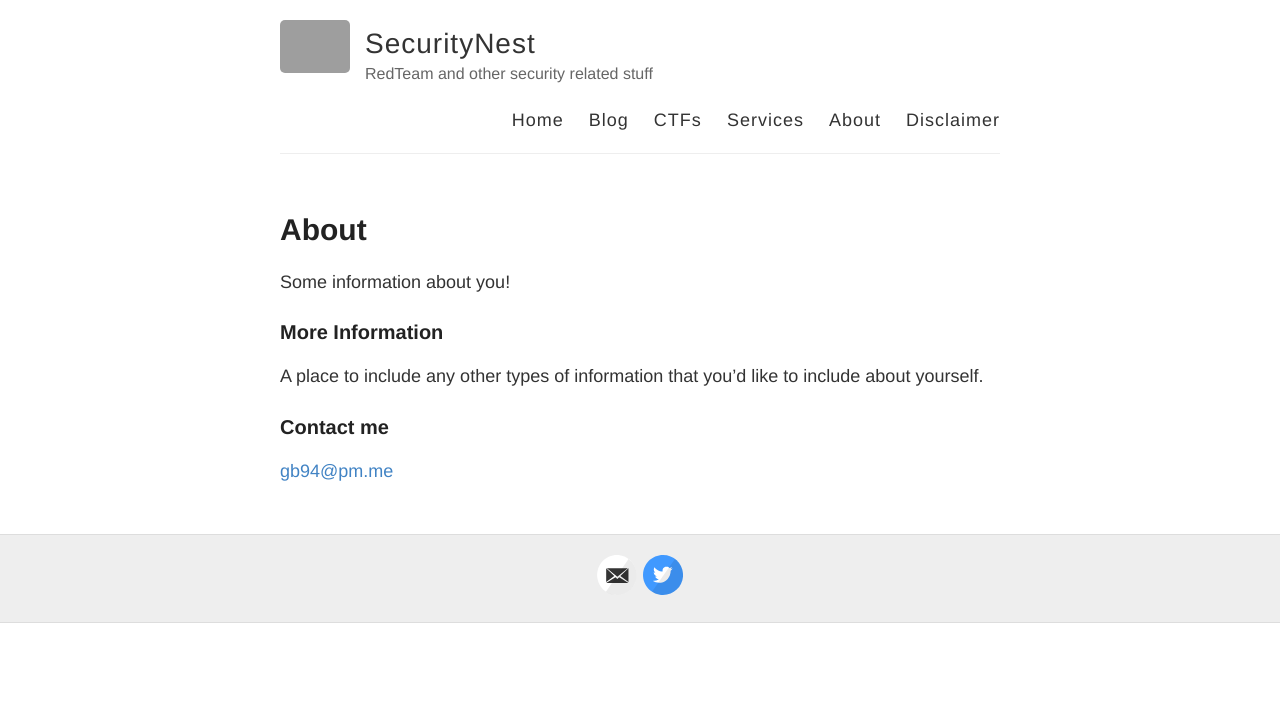
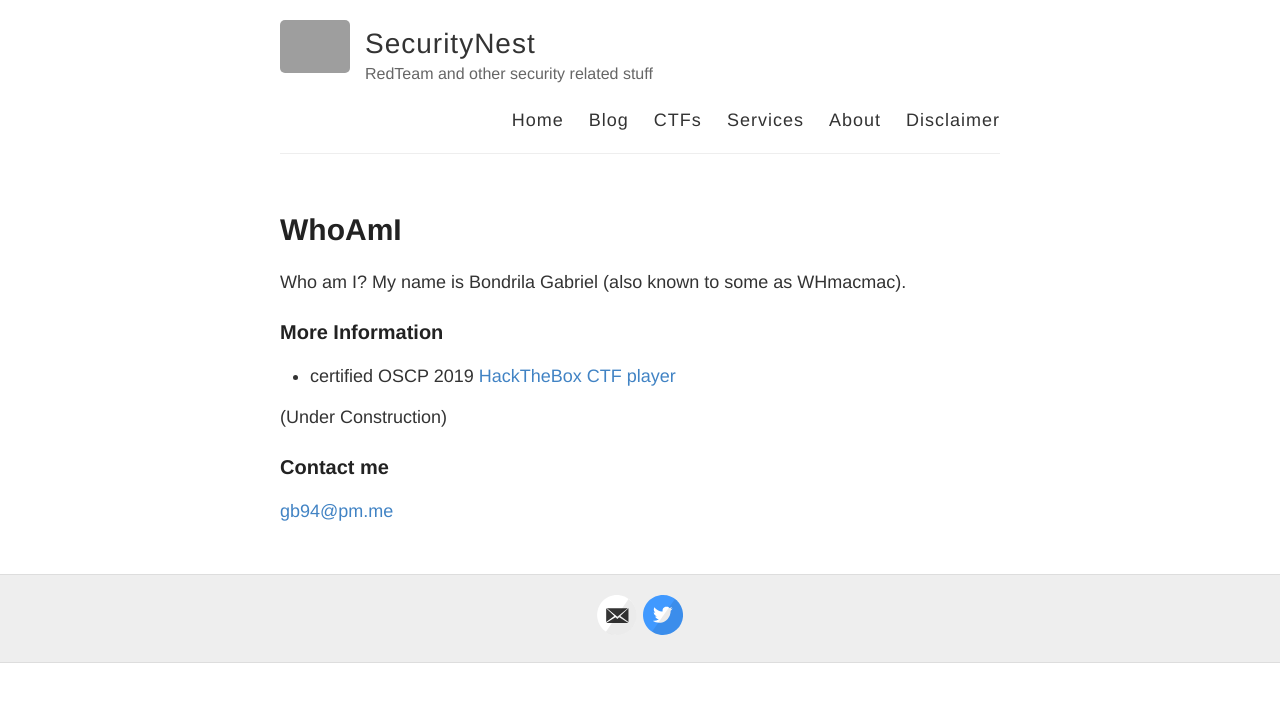
Before and after one commit to whmacmac/test, a Jekyll site: the page built from about.md, in a window 1280 px wide. Shown: the top 702 px of the page. Built offline with Jekyll 4.4.1, drawn with Linux system fonts in a browser that asks for light colours; grey boxes are pictures that could not be loaded.

Commit message:
Update about.md

```diff
--- a/about.md
+++ b/about.md
@@ -1,14 +1,17 @@
 ---
 layout: page
-title: About
+title: WhoAmI
 permalink: /about
 ---
 
-Some information about you!
+Who am I? My name is Bondrila Gabriel (also known to some as WHmacmac).
 
 ### More Information
 
-A place to include any other types of information that you'd like to include about yourself.
+- certified OSCP 2019
+<a href="https://www.hackthebox.eu/profile/91248" target="_blank" rel="noopener noreferrer">HackTheBox CTF player </a>
+
+(Under Construction)
 
 ### Contact me
 
```
